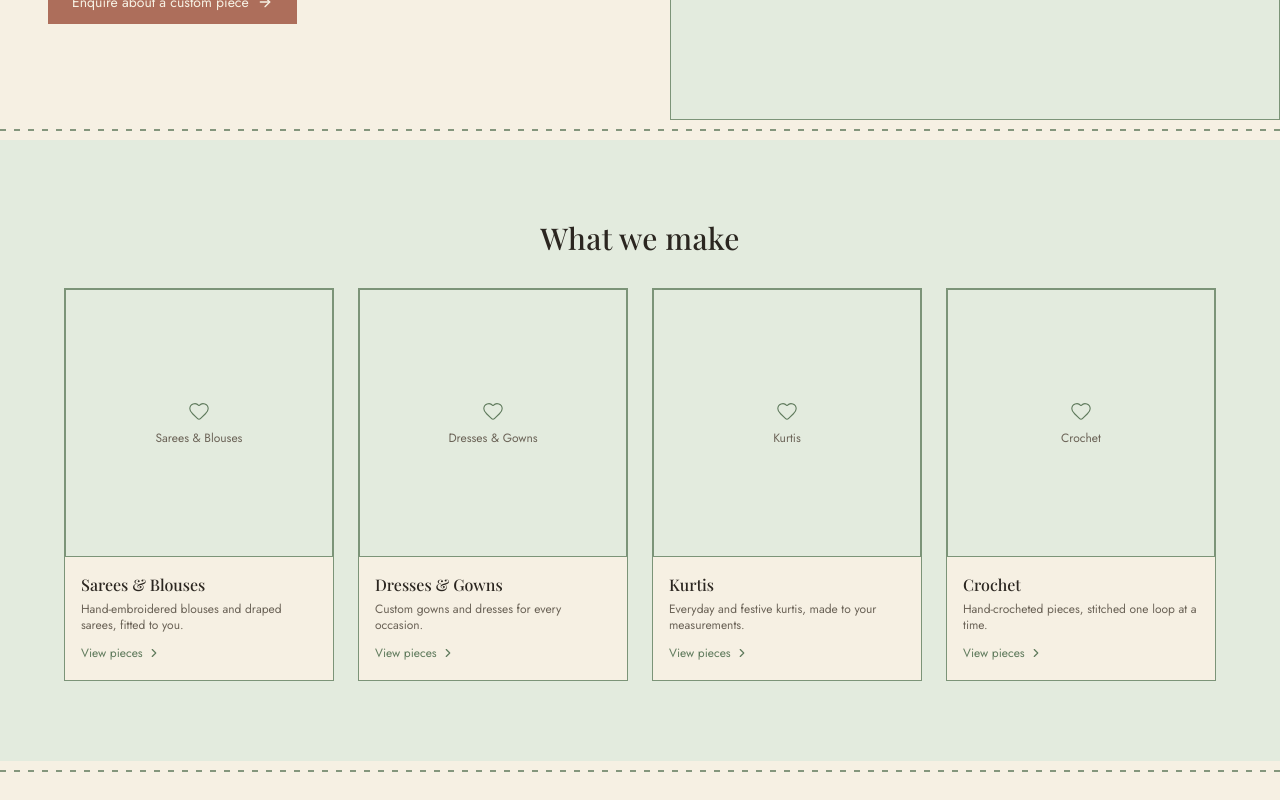
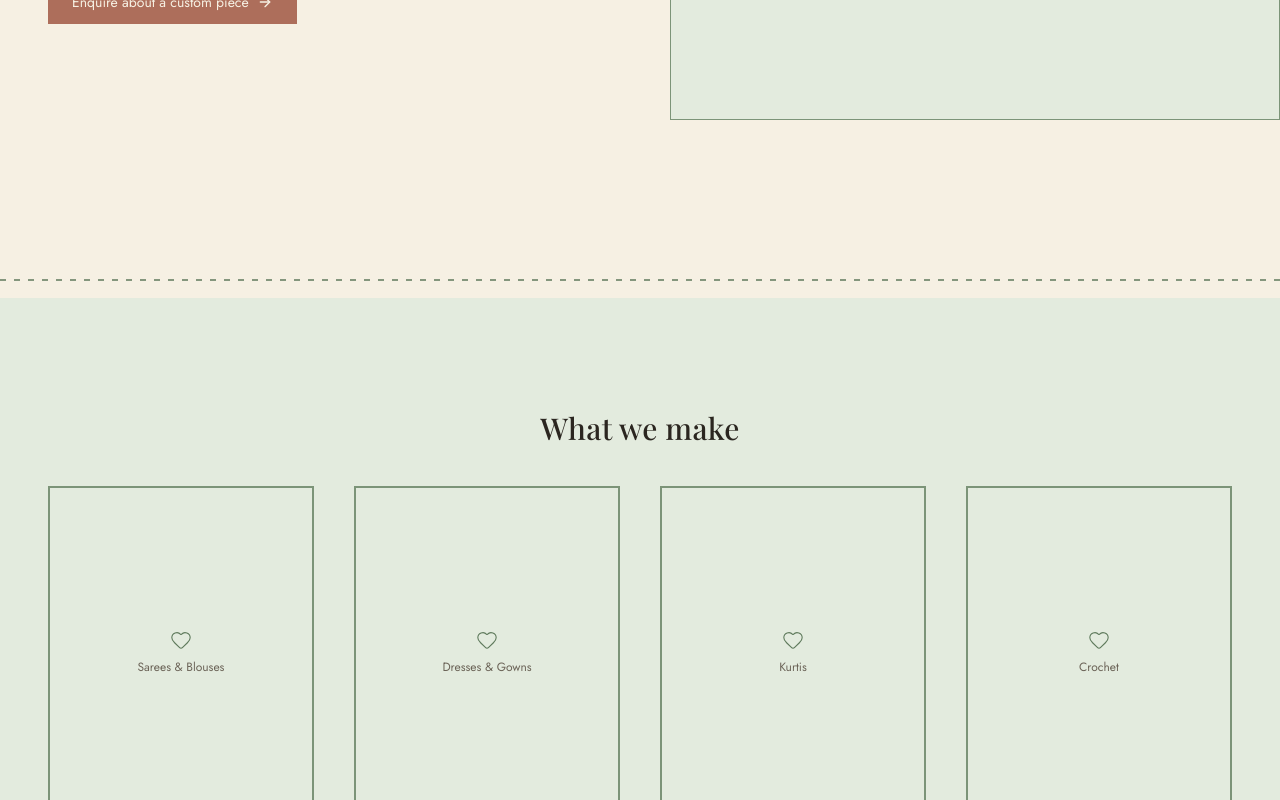
Before and after one commit to pratik-magar67/Mima-Creations, a React (Vite) app in the folder mima-creations/: page /home in a window 1280 px wide. Shown: the part 500-1300 px from the top of the page. Built offline with nearby package versions, Linux system fonts and the light colour scheme; no server answers; a web font is replaced by a local one.

Commit message:
changing the layout of home page

```diff
--- a/mima-creations/src/pages/Home.jsx
+++ b/mima-creations/src/pages/Home.jsx
@@ -24,8 +24,8 @@ export default function Home() {
     <>
       {/* HERO */}
       <section className="relative overflow-hidden">
-        <Reveal className="grid md:grid-cols-[1.1fr_1fr] items-stretch">
-          <div className="px-6 md:px-12 py-16 md:py-24 flex flex-col justify-center order-2 md:order-1">
+        <Reveal className="grid md:grid-cols-[1.1fr_1fr] items-start md:items-stretch">
+          <div className="px-6 md:px-12 py-10 md:py-24 flex flex-col justify-center order-2 md:order-1">
             <svg
               aria-hidden="true"
               width="220"
@@ -83,7 +83,7 @@ export default function Home() {
             </Link>
           </div>
 
-          <div className="order-1 md:order-2 h-64 md:h-auto">
+          <div className="order-1 md:order-2 h-56 sm:h-64 md:h-auto">
             <PlaceholderImage
               label="Replace with a hero photo — an embroidered blouse or saree works best"
               fill
@@ -92,16 +92,18 @@ export default function Home() {
         </Reveal>
       </section>
 
-      <StitchDivider />
+      <div style={{ paddingTop: "150px", paddingBottom: "8px" }}>
+        <StitchDivider />
+      </div>
 
       {/* CATEGORIES */}
       <section
-        className="fabric-texture px-6 md:px-12 py-20"
+        className="fabric-texture px-6 md:px-12 py-24 md:py-28"
         style={{ background: SAGE_LIGHT }}
       >
         <Reveal>
           <h2
-            className="display text-3xl mb-8 text-center"
+            className="display text-3xl mb-10 text-center"
             style={{
               color: INK,
               letterSpacing: "0.01em",
@@ -110,7 +112,7 @@ export default function Home() {
             What we make
           </h2>
 
-          <div className="grid sm:grid-cols-2 lg:grid-cols-4 gap-6 max-w-6xl mx-auto">
+          <div className="grid sm:grid-cols-2 lg:grid-cols-4 gap-10 max-w-7xl mx-auto">
             {CATEGORIES.map((category, index) => (
               <Reveal
                 key={category.id}
@@ -124,26 +126,26 @@ export default function Home() {
                     border: `1px solid ${SAGE}`,
                   }}
                 >
-                  <PlaceholderImage label={category.name} />
+                  <PlaceholderImage label={category.name} tall />
 
-                  <div className="p-4">
-                    <h3 className="display text-base mb-1">
+                  <div className="p-5">
+                    <h3 className="display text-lg mb-2">
                       {category.name}
                     </h3>
 
                     <p
-                      className="text-xs"
+                      className="text-sm"
                       style={{ color: INK_SOFT }}
                     >
                       {category.desc}
                     </p>
 
                     <span
-                      className="inline-flex items-center gap-1 text-xs mt-3"
+                      className="inline-flex items-center gap-1 text-sm mt-4"
                       style={{ color: SAGE_DARK }}
                     >
                       View pieces
-                      <ChevronRight size={14} />
+                      <ChevronRight size={16} />
                     </span>
                   </div>
                 </Link>
```
